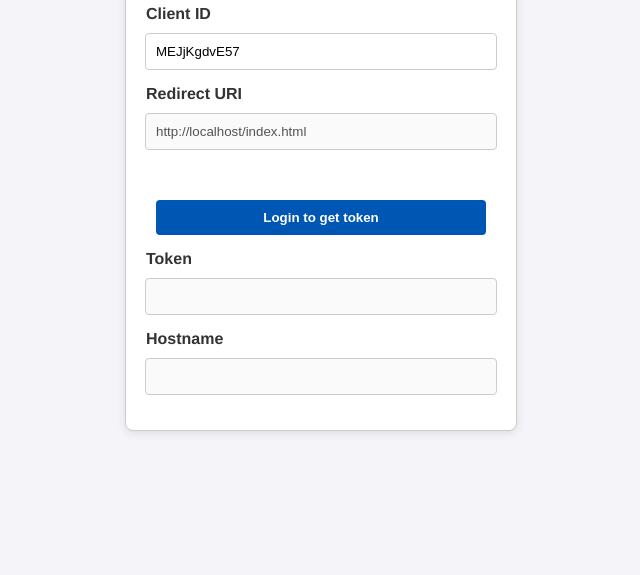
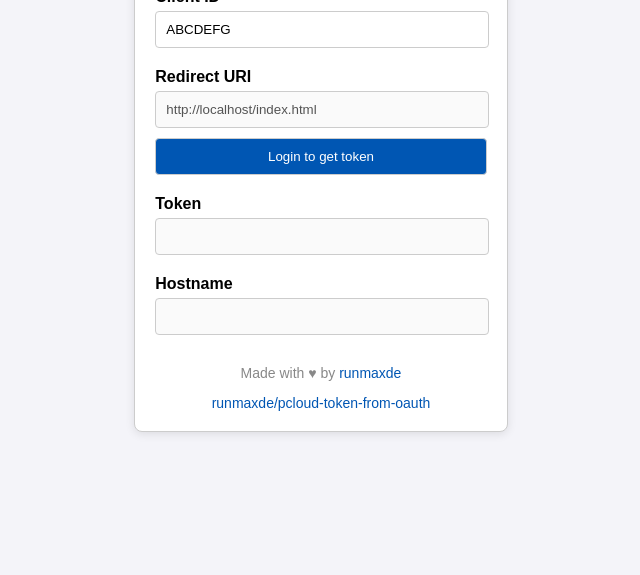
Before and after one commit to runmaxde/pcloud-token-from-oauth, a plain HTML site: page index.html in a window 1280 px wide. Shown: the part 225-800 px from the top of the page, without its empty margins (319-959 px from the left). Drawn offline with Linux system fonts and the light colour scheme.

Commit message:
Update index.html

```diff
--- a/index.html
+++ b/index.html
@@ -11,45 +11,42 @@
       justify-content: center;
       align-items: center;
       height: 100vh;
+      margin: 0;
+      font-family: Arial, sans-serif;
       background-color: #f4f4f9;
-      font-family: 'Helvetica Neue', Arial, sans-serif;
-      color: #333;
-      margin: 0;
-      padding: 0;
     }
 
     form {
-      display: flex;
-      flex-direction: column;
-      justify-content: center;
-      align-items: center;
-      max-width: 350px;
-      width: 100%;
+      padding: 20px;
       border: 1px solid #ccc;
-      padding: 20px;
+      background: #fff;
+      border-radius: 8px;
       box-shadow: 0 2px 10px rgba(0, 0, 0, 0.1);
-      background: white;
-      border-radius: 8px;
     }
 
     h1 {
-      font-size: 1.5em;
       color: #0056b3;
-      margin-bottom: 20px;
+      font-size: 20px;
     }
 
     label {
-      margin-bottom: 5px;
       font-weight: bold;
+      display: block;
+      margin: 10px 0 5px;
+    }
+
+    input {
+      width: calc(100% - 20px);
+    }
+
+    button {
       width: 100%;
-      align-self: flex-start;
     }
 
     input,
     button {
       padding: 10px;
-      margin: 5px 0 15px 0;
-      width: calc(100% - 20px);
+      margin-bottom: 10px;
       border: 1px solid #ccc;
       border-radius: 4px;
     }
@@ -57,23 +54,30 @@
     button {
       background-color: #0056b3;
       color: white;
-      border: none;
       cursor: pointer;
-      font-weight: bold;
-      transition: background-color 0.3s ease;
     }
 
     button:hover {
       background-color: #003580;
     }
 
-    small {
-      color: red;
-      display: block;
-      visibility: hidden;
-      font-size: 0.8em;
-      margin-top: -10px;
-      margin-bottom: 10px;
+    footer {
+      text-align: center;
+      font-size: 14px;
+      margin-top: 20px;
+    }
+
+    .footer-text {
+      color: #888;
+    }
+
+    .link {
+      color: #0056b3;
+      text-decoration: none;
+    }
+
+    .link:hover {
+      text-decoration: underline;
     }
   </style>
 </head>
@@ -82,11 +86,10 @@
   <form>
     <h1>pCloud OAuth Token Retrieval</h1>
     <label for="client_id">Client ID</label>
-    <input id="client_id" name="client_id" value="MEJjKgdvE57">
+    <input id="client_id" name="client_id" value="ABCDEFG">
 
     <label for="redirect_uri">Redirect URI</label>
     <input id="redirect_uri" name="redirect_uri" disabled value="">
-    <small id="error-msg">Please enter a valid URL starting with http:// or https:// for the Redirect URI.</small>
 
     <button type="submit">Login to get token</button>
 
@@ -95,6 +98,11 @@
 
     <label for="hostname">Hostname</label>
     <input id="hostname" disabled type="text" name="hostname" value="">
+
+    <footer>
+      <p class="footer-text">Made with ♥ by <a href="https://github.com/runmaxde" class="link">runmaxde</a></p>
+      <a href="https://github.com/runmaxde/pcloud-token-from-oauth" class="link">runmaxde/pcloud-token-from-oauth</a>
+    </footer>
   </form>
 
   <script>
@@ -102,14 +110,13 @@
     const pageUrl = window.location.href.split('?')[0];
     document.getElementById('redirect_uri').value = pageUrl;
 
-    document.querySelector('form').addEventListener('submit', async (e) => {
+    document.querySelector('form').addEventListener('submit', function (e) {
       e.preventDefault();
       const redirectUriInput = document.getElementById('redirect_uri');
-      if (redirectUriInput.value === '' || !redirectUriInput.value.startsWith('http')) {
-        document.getElementById('error-msg').style.visibility = 'visible';
+      if (!redirectUriInput.value.startsWith('http')) {
+        alert('Please enter a valid URL starting with http:// or https:// for the Redirect URI.');
         return;
       }
-      document.getElementById('error-msg').style.visibility = 'hidden';
       const url = `https://my.pcloud.com/oauth2/authorize?client_id=${clientId}&response_type=code&redirect_uri=${redirectUriInput.value}`;
       window.location.href = url;
     });
```
